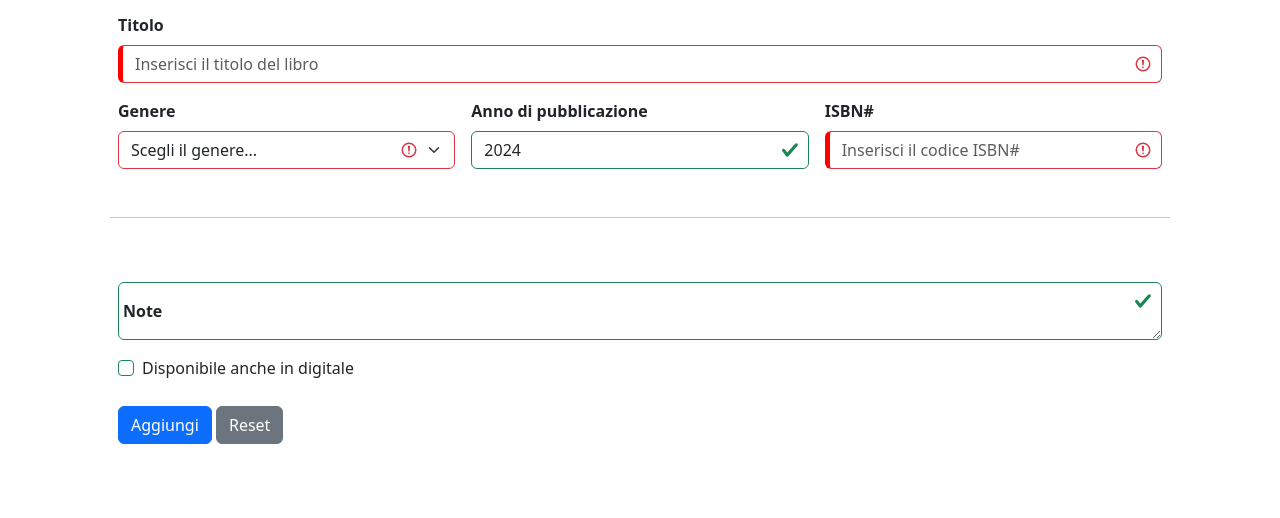
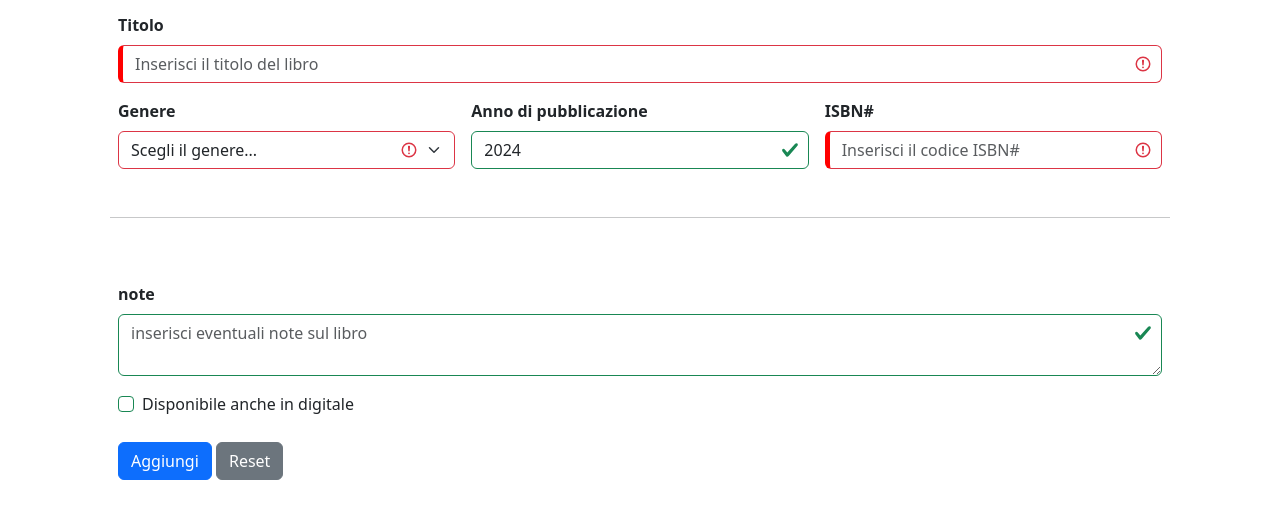
Before and after one commit to Danilo-Mosca/html-css-bootstrap-dashboard, a plain HTML site: page pages/form.html in a window 1280 px wide. Shown: the part 220-738 px from the top of the page. Drawn offline with nearby package versions, Linux system fonts and the light colour scheme.

Commit message:
fix form.html file

```diff
--- a/css/style.css
+++ b/css/style.css
@@ -62,13 +62,11 @@ presenti in #newBook */
     font-weight: bold;
 }
 
-/* Personalizzo il was-validated modificando i bordi e il loro colore */
+/* Personalizzo solo il was-validated
+del mio form non della libreria di Bootstrap.
+Modifico i bordi e il loro colore */
 #newBook .was-validated .form-control:invalid {
     border: 0 0 0 2px;
     border-left: 5px solid red;
     /* border-radius: 0px; */
 }
-
-.height-textarea-notes {
-    height: 100px;
-}
--- a/pages/form.html
+++ b/pages/form.html
@@ -110,11 +110,11 @@
 
             <hr class="my-5">
 
-            <div class="form-floating col-12">
-                <label for="notes" class="form-label">Note</label>
-                <textarea for="notes" class="form-control" placeholder="Inserisci eventuali note sul libro" id="notes"
-                    name="notes"></textarea>
 
+            <div class="col-12">
+                <label for="note" class="form-label">note</label>
+                <textarea class="form-control" name="note" id="note" placeholder="inserisci eventuali note sul libro"></textarea>
+            </div>
 
             </div>
 
```
